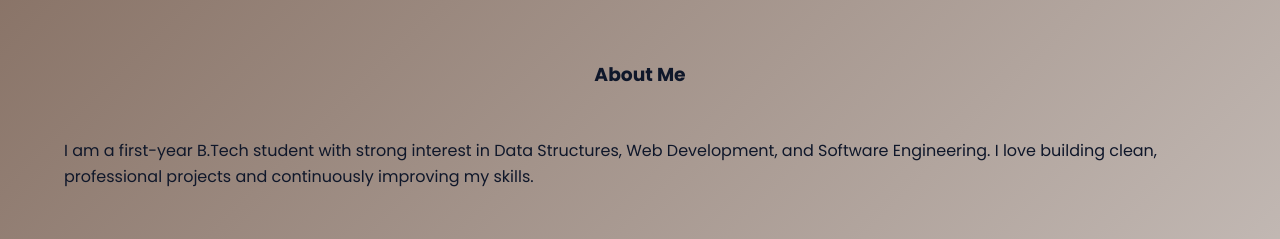
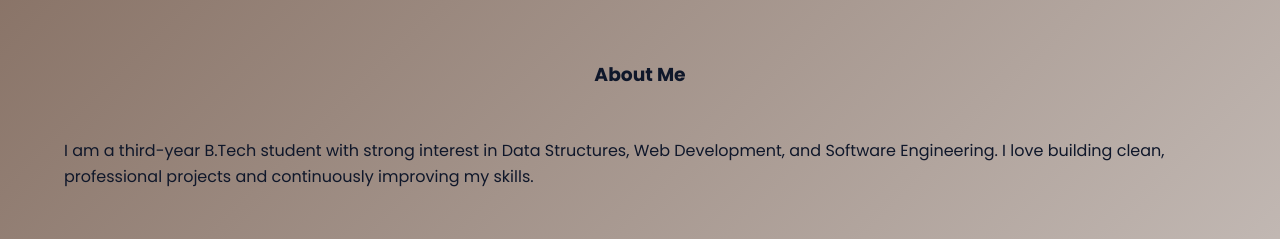
Before and after one commit to Akshatt567/portfolio, a plain HTML site: page index.html in a window 1280 px wide. Shown: the part 840-1079 px from the top of the page. Drawn offline with Linux system fonts and the light colour scheme.

Commit message:
Update student year from first to third

```diff
--- a/index.html
+++ b/index.html
@@ -174,7 +174,7 @@
     <h3>About Me</h3>
   </div>
   <p>
-    I am a first-year B.Tech student with strong interest in Data Structures, Web Development, and Software Engineering. I love building clean, professional projects and continuously improving my skills.
+    I am a third-year B.Tech student with strong interest in Data Structures, Web Development, and Software Engineering. I love building clean, professional projects and continuously improving my skills.
   </p>
 </section>
 
```
